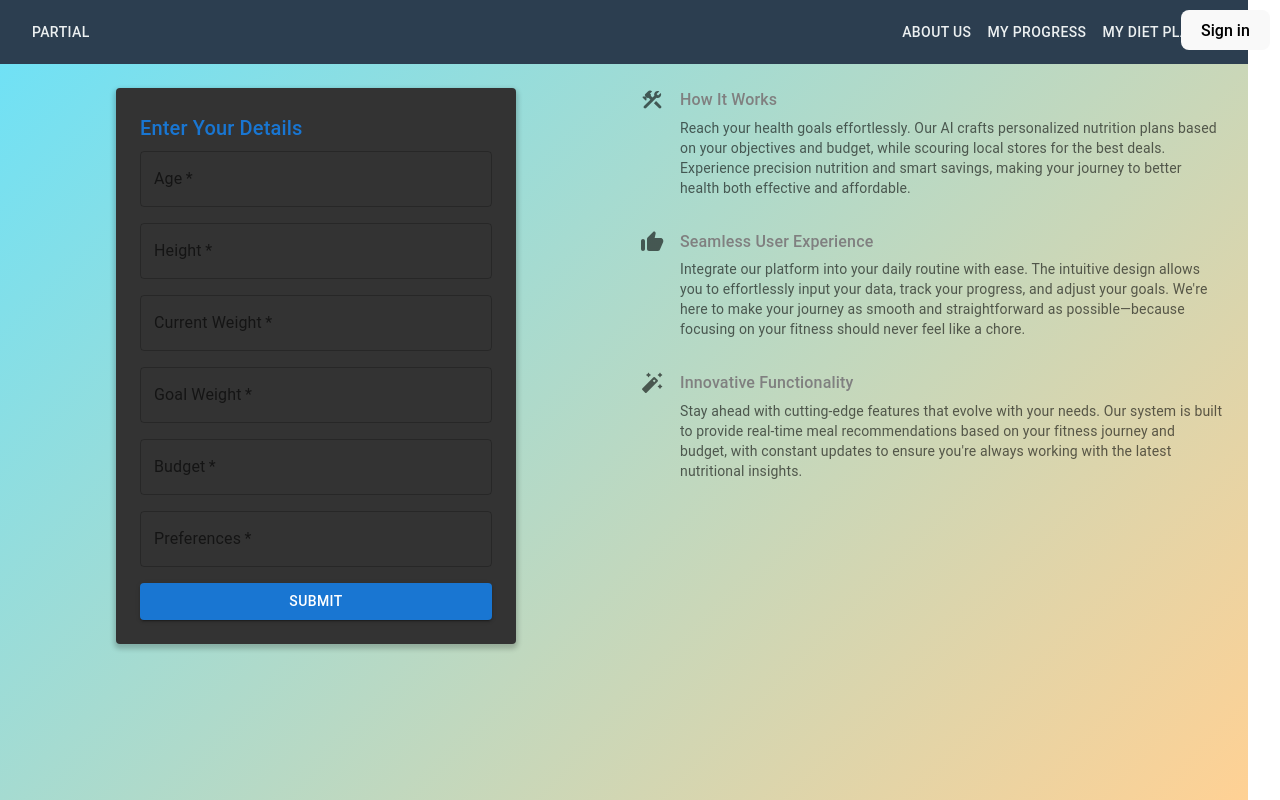
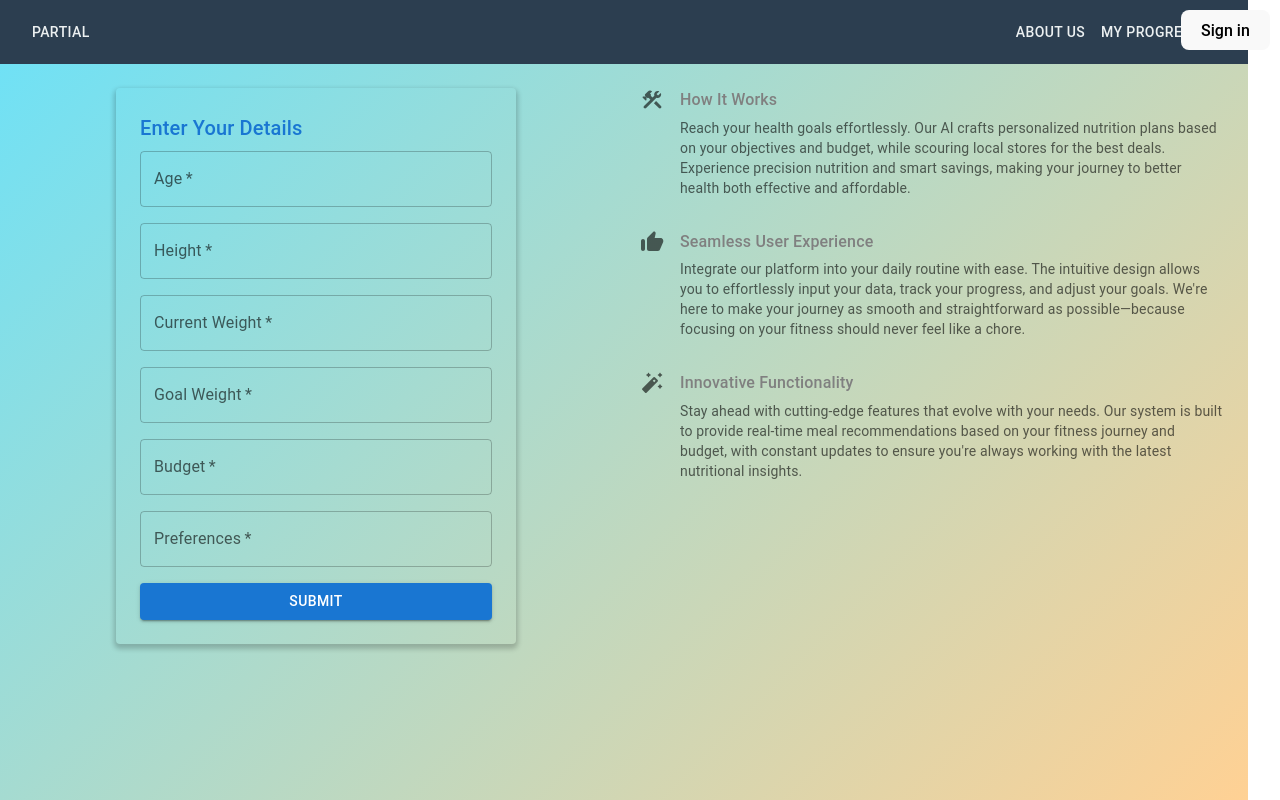
Before and after one commit to gus-droid/PARTIALJOBS, a React (Vite) app in the folder clerk-react/: page / in a window 1280 px wide. Built offline with nearby package versions, Linux system fonts and the light colour scheme; no server answers; the HTML template or start-up script is replaced by a standard one.

Commit message:
Updated Form and NavBar

```diff
--- a/clerk-react/src/AboutUs.tsx
+++ b/clerk-react/src/AboutUs.tsx
@@ -13,7 +13,7 @@ const AboutUs: React.FC = () => {
           <Box sx={{ mr: 2 }}>
             <Button color="inherit" component={Link} to="/about" sx={{ color: '#ecf0f1' }}>About Us</Button>
             <Button color="inherit" component={Link} to="/progress" sx={{ color: '#ecf0f1' }}>My Progress</Button>
-            <Button color="inherit" component={Link} to="/diet-plan" sx={{ color: '#ecf0f1' }}>My Diet Plan</Button>
+            {/* <Button color="inherit" component={Link} to="/diet-plan" sx={{ color: '#ecf0f1' }}>My Diet Plan</Button> */}
           </Box>
         </Toolbar>
       </AppBar>
--- a/clerk-react/src/FormPage.tsx
+++ b/clerk-react/src/FormPage.tsx
@@ -77,7 +77,7 @@ const FormPage = () => {
                     <Box sx={{ mr: 2 }}>
                         <Button color="inherit" component={Link} to="/about" sx={{ color: '#ecf0f1' }}>About Us</Button>
                         <Button color="inherit" component={Link} to="/progress" sx={{ color: '#ecf0f1' }}>My Progress</Button>
-                        <Button color="inherit" component={Link} to="/diet-plan" sx={{ color: '#ecf0f1' }}>My Diet Plan</Button>
+                        {/* <Button color="inherit" component={Link} to="/diet-plan" sx={{ color: '#ecf0f1' }}>My Diet Plan</Button> */}
                     </Box>
                 </Toolbar>
             </AppBar>
@@ -118,7 +118,7 @@ const FormPage = () => {
                                 padding: 3,
                                 borderRadius: 1,
                                 boxShadow: '0 3px 5px 2px rgba(0, 0, 0, .2)',  // Updated shadow
-                                bgcolor: '#333',  // Dark background for form
+                                bgcolor: '#255255255',  // Dark background for form
                                 color: '#fff',  // White text color for form
                             }}
                             noValidate
--- a/clerk-react/src/MyDietPlan.tsx
+++ b/clerk-react/src/MyDietPlan.tsx
@@ -14,7 +14,7 @@ const MyDietPlan: React.FC = () => {
                     <Box sx={{ mr: 2 }}>
                         <Button color="inherit" component={Link} to="/about" sx={{ color: '#ecf0f1' }}>About Us</Button>
                         <Button color="inherit" component={Link} to="/progress" sx={{ color: '#ecf0f1' }}>My Progress</Button>
-                        <Button color="inherit" component={Link} to="/diet-plan" sx={{ color: '#ecf0f1' }}>My Diet Plan</Button>
+                        {/* <Button color="inherit" component={Link} to="/diet-plan" sx={{ color: '#ecf0f1' }}>My Diet Plan</Button> */}
                     </Box>
                 </Toolbar>
             </AppBar>
--- a/clerk-react/src/MyProgress.tsx
+++ b/clerk-react/src/MyProgress.tsx
@@ -72,7 +72,7 @@ const MyProgress: React.FC = () => {
                     <Box sx={{ mr: 2 }}>
                         <Button color="inherit" component={Link} to="/about" sx={{ color: '#ecf0f1' }}>About Us</Button>
                         <Button color="inherit" component={Link} to="/progress" sx={{ color: '#ecf0f1' }}>My Progress</Button>
-                        <Button color="inherit" component={Link} to="/diet-plan" sx={{ color: '#ecf0f1' }}>My Diet Plan</Button>
+                        {/* <Button color="inherit" component={Link} to="/diet-plan" sx={{ color: '#ecf0f1' }}>My Diet Plan</Button> */}
                     </Box>
                 </Toolbar>
             </AppBar>
```
